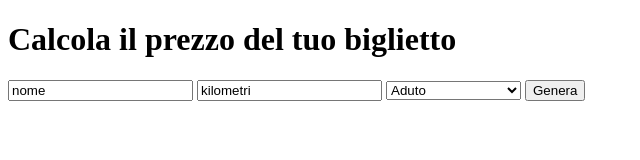
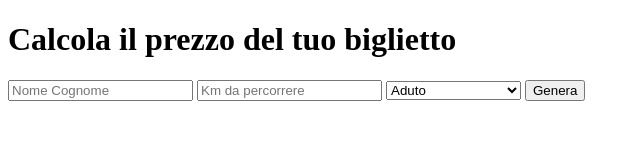
Before and after one commit to CaraccioloJessica/js-biglietto-treno-form, a plain HTML site: page index.html in a window 1280 px wide. Shown: the whole page, without its empty margins (0-640 px from the left). Drawn offline with Linux system fonts and the light colour scheme.

```diff
--- a/index.html
+++ b/index.html
@@ -11,8 +11,8 @@
     Calcola il prezzo del tuo biglietto
   </h1>
 
-  <input type="text" id="name" placeholder="Nome Cognome" value="nome">
-  <input type="text" id="km" placeholder="Km da percorrere" value="kilometri">
+  <input type="text" id="name" placeholder="Nome Cognome">
+  <input type="text" id="km" placeholder="Km da percorrere">
   <select id="eta">
     <option value="Adulto">Aduto</option>
     <option value="Senior">Senior (Over 65)</option>
```
